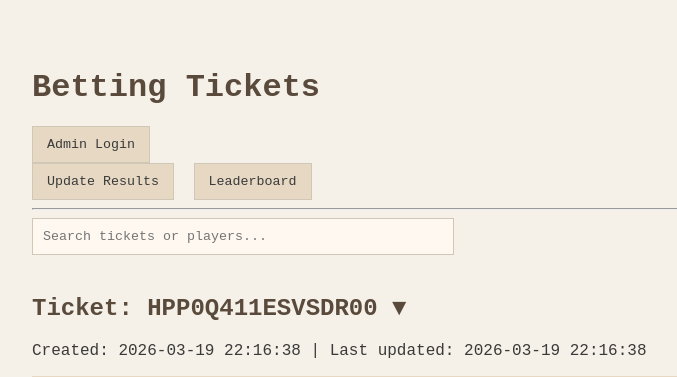
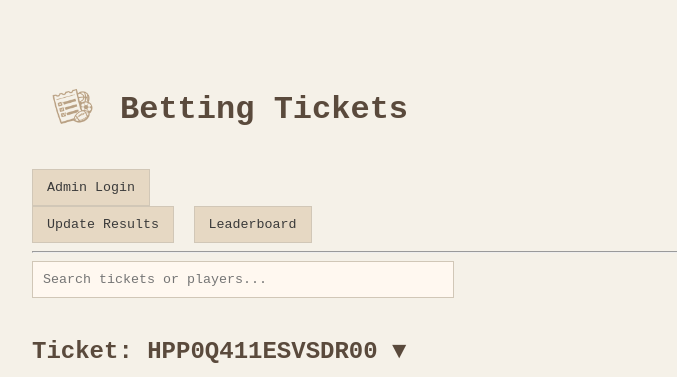
Before and after one commit to FabianBenc/Klada, a Flask app: page / in a window 1280 px wide. Shown: the top 377 px of the page, without its empty margins (16-693 px from the left). Run offline with Flask 2, Linux system fonts and the light colour scheme; data comes from the database, SQL or seed files in the repository; both versions use the stored data as it was after the commit.

Commit message:
visual updates

```diff
--- a/static/style.css
+++ b/static/style.css
@@ -1,13 +1,32 @@
 /* Global Styles */
 body {
     font-family: 'Courier New', Courier, monospace;
-    background: #f5f1e8; /* soft beige */
+    background: #f5f1e8;
     color: #3a3a3a;
     padding: 40px;
 }
 
+/* Header with Logo INLINE */
+.header {
+    display: flex;
+    align-items: center;
+    gap: 8px; /* tight spacing */
+    margin-bottom: 20px;
+}
+
+.header img {
+    height: 80px;
+    display: inline-block;
+}
+
+.header {
+    color: #5a4a3c;
+    font-family: 'Courier New', Courier, monospace;
+}
+
+/* Titles */
 h1, h2 {
-    color: #5a4a3c; /* darker beige/brown */
+    color: #5a4a3c;
     font-family: 'Courier New', Courier, monospace;
     margin-bottom: 20px;
 }
@@ -80,13 +99,13 @@ tr:hover {
 
 /* Result Colors */
 .WON {
-    color: #6b8e23; /* muted green */
+    color: #6b8e23;
 }
 
 .LOST {
-    color: #b91c1c; /* soft red */
+    color: #b91c1c;
 }
 
 .OPEN {
-    color: #b59f3b; /* muted gold */
+    color: #b59f3b;
 }
--- a/templates/index.html
+++ b/templates/index.html
@@ -5,6 +5,7 @@
     <title>Betting Tickets</title>
     <link rel="stylesheet" href="/static/style.css">
     <script src="https://cdn.jsdelivr.net/npm/alpinejs@3.x.x/dist/cdn.min.js" defer></script>
+
     <style>
         /* Modal styling */
         .modal-bg {
@@ -35,7 +36,11 @@
 </head>
 <body>
 
-<h1>Betting Tickets</h1>
+<!-- Header with Logo INLINE -->
+<h1 class="header">
+    <img src="/static/logo.png" alt="Logo">
+    Betting Tickets
+</h1>
 
 <!-- Admin Login / Logout -->
 <div x-show="!admin_logged_in">
```
Also changed, not shown: database.db, static/logo.png (added).
